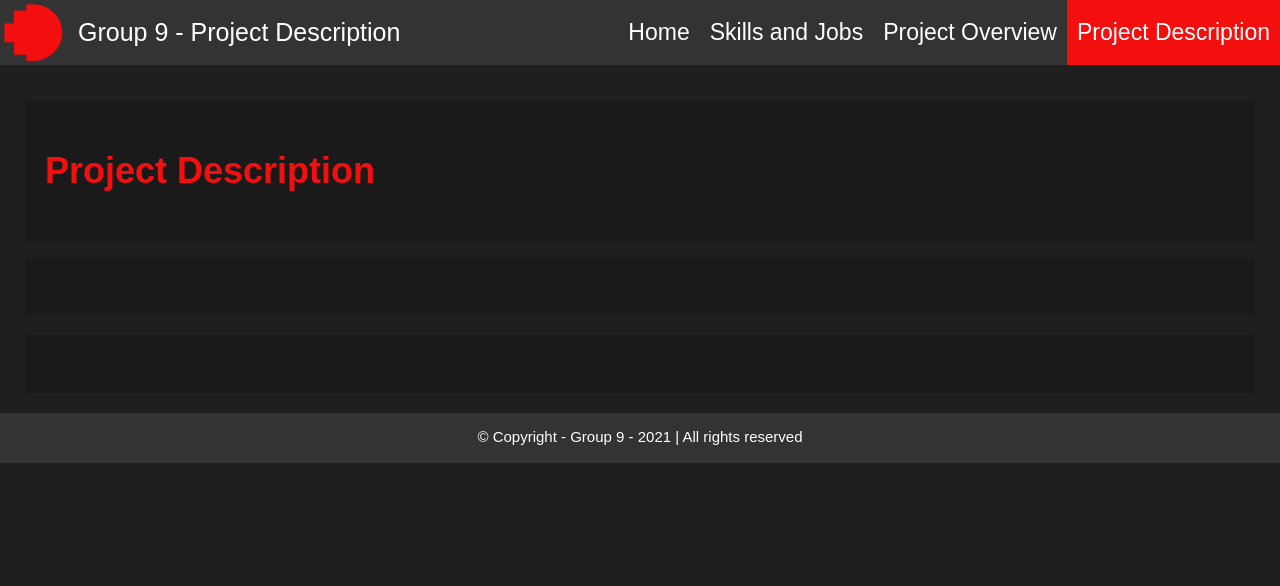
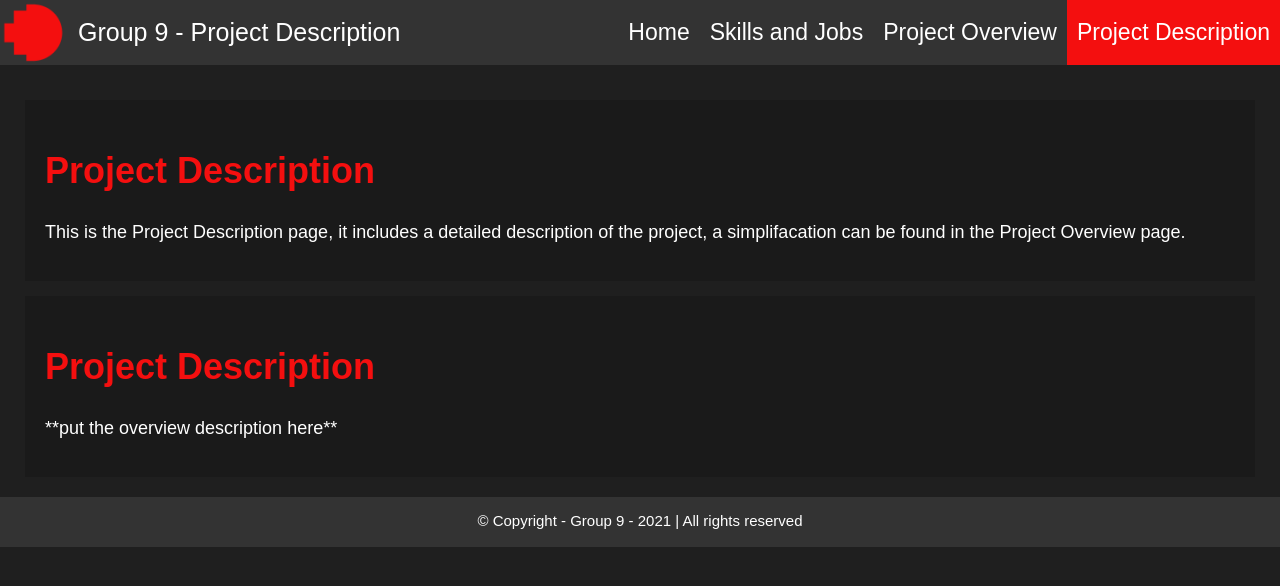
Before and after one commit to JackGardnerRMIT/Group9Assignment3, a plain HTML site: page description.html in a window 1280 px wide. Drawn offline with Linux system fonts and the light colour scheme.

Commit message:
Update description.html

```diff
--- a/description.html
+++ b/description.html
@@ -33,16 +33,12 @@ Last modified: 22/5/2021
 
     <div class="introbox">
         <h2 style="color:#F40F0F;">Project Description</h2>
-            <p></p>
+            <p>This is the Project Description page, it includes a detailed description of the project, a simplifacation can be found in the Project Overview page.</p>
     </div>
 
     <div class="box">
-        <p></p>
-    </div>
-
-    <div class="box">
-        <p></p>
-        <p></p>
+        <h2 style="color:#F40F0F;">Project Description</h2>
+            <p>**put the overview description here**</p>
     </div>
 
 <!-- footer -->
```
